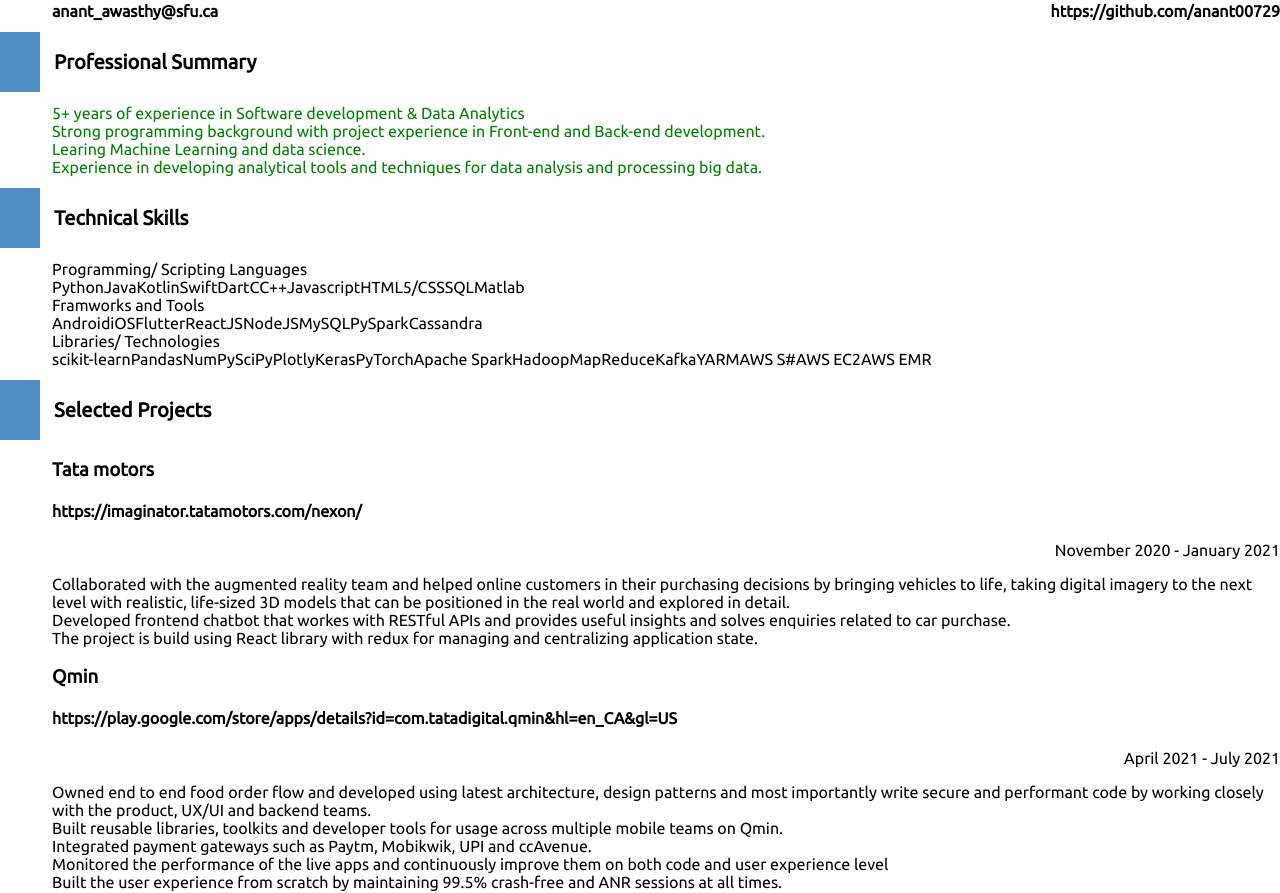
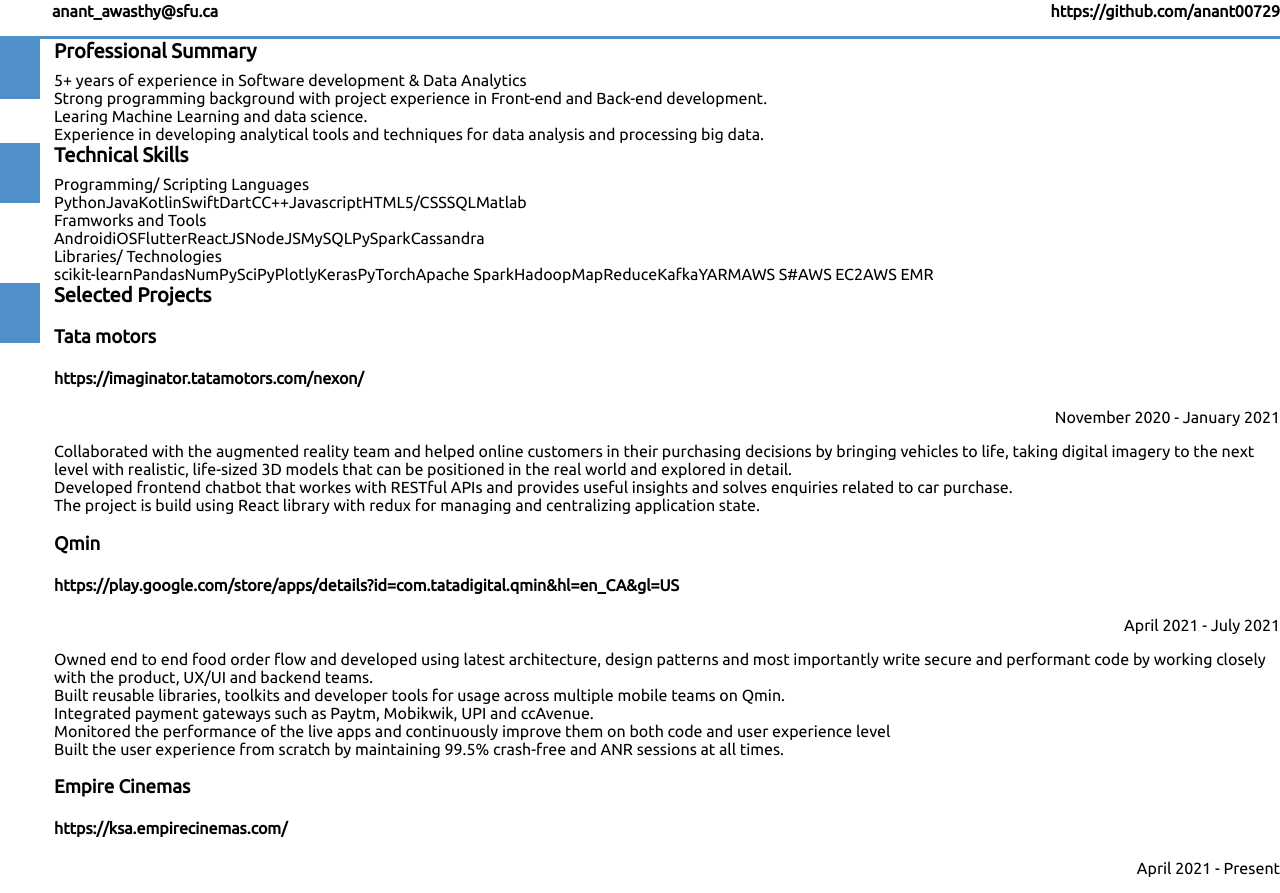
Before and after one commit to anant00729/resume, a React (Create React App) app in the folder client/: page / in a window 1280 px wide. Shown: the part 141-1034 px from the top of the page. Built offline with nearby package versions, Linux system fonts and the light colour scheme; a web font is replaced by a local one.

Commit message:
corrected vertical alignment with side blue box

```diff
--- a/client/src/components/cresume/personal_information/index.js
+++ b/client/src/components/cresume/personal_information/index.js
@@ -7,13 +7,7 @@
 
   return (
     <section>
-      <SectionTitle name={"Professional Summary"} colorBox={primary_color} />
-      <div
-        style={{
-          marginLeft: "52px",
-          color: "green",
-        }}
-      >
+      <div>
         {aboutList.map((about, index) => {
           return <div key={index}>{about} </div>;
         })}
--- /dev/null
+++ b/client/src/components/cresume/section-title-two/index.js
@@ -0,0 +1,44 @@
+import React from "react";
+
+function SectionTitleTwo({ colorBox, children, name }) {
+  return (
+    <div
+      style={{
+        display: "grid",
+        gridTemplateColumns: "40px 1fr",
+      }}
+    >
+      <div
+        style={{
+          backgroundColor: colorBox,
+          height: "60px",
+        }}
+      ></div>
+      <div
+        style={{
+          marginLeft: "14px",
+        }}
+      >
+        <label
+          style={{
+            fontSize: "20px",
+            fontWeight: "600",
+            display: "flex",
+            alignItems: "center",
+          }}
+        >
+          {name}
+        </label>
+        <div
+          style={{
+            marginTop: "8px",
+          }}
+        >
+          {children}
+        </div>
+      </div>
+    </div>
+  );
+}
+
+export default SectionTitleTwo;
--- a/client/src/components/cresume/selected_projects/index.js
+++ b/client/src/components/cresume/selected_projects/index.js
@@ -1,18 +1,12 @@
 import React from "react";
 import resumeData from "../../../cresumeData.json";
-import SectionTitle from "../section_title";
 
 function SelectedProjects() {
-  const { selected_projects = [], primary_color = "" } = resumeData;
+  const { selected_projects = [] } = resumeData;
 
   return (
     <section>
-      <SectionTitle name={"Selected Projects"} colorBox={primary_color} />
-      <div
-        style={{
-          marginLeft: "52px",
-        }}
-      >
+      <div>
         {selected_projects.map(
           (
             {
--- a/client/src/components/cresume/technical_skills/index.js
+++ b/client/src/components/cresume/technical_skills/index.js
@@ -1,17 +1,11 @@
 import React from "react";
 import resumeData from "../../../cresumeData.json";
-import SectionTitle from "../section_title";
 
 function TechnicalSkills() {
   const { technical_skills = [], primary_color = "" } = resumeData;
   return (
     <section>
-      <SectionTitle name={"Technical Skills"} colorBox={primary_color} />
-      <div
-        style={{
-          marginLeft: "52px",
-        }}
-      >
+      <div>
         {technical_skills.map(({ name: t_name = "", type = "" }, index) => {
           return (
             <div key={index}>
--- a/client/src/components/cresume/technical_work_exp/index.js
+++ b/client/src/components/cresume/technical_work_exp/index.js
@@ -1,20 +1,11 @@
 import React from "react";
 import resumeData from "../../../cresumeData.json";
-import SectionTitle from "../section_title";
 
 function TechnicalWorkExperience() {
   const { technical_exp = [], primary_color = "" } = resumeData;
   return (
     <section>
-      <SectionTitle
-        name={"Technical Work Experience"}
-        colorBox={primary_color}
-      />
-      <div
-        style={{
-          marginLeft: "52px",
-        }}
-      >
+      <div>
         {technical_exp.map(
           (
             {
--- a/client/src/pages/cresume/index.js
+++ b/client/src/pages/cresume/index.js
@@ -6,9 +6,10 @@
 import TechnicalSkills from "../../components/cresume/technical_skills";
 import SelectedProjects from "../../components/cresume/selected_projects";
 import TechnicalWorkExperience from "../../components/cresume/technical_work_exp";
+import SectionTitleTwo from "../../components/cresume/section-title-two";
 
 function CResume() {
-  const { name = "", designation = "" } = resumeData;
+  const { name = "", designation = "", primary_color } = resumeData;
 
   return (
     <page size="A4">
@@ -34,10 +35,32 @@
           {designation}
         </div>
         <ProfessionalSummary />
-        <PersonalInformation />
-        <TechnicalSkills />
-        <SelectedProjects />
-        <TechnicalWorkExperience />
+        <div
+          style={{
+            borderTop: `3px solid ${primary_color}`,
+            marginTop: "16px",
+          }}
+        ></div>
+        <SectionTitleTwo
+          colorBox={primary_color}
+          children={<PersonalInformation />}
+          name={"Professional Summary"}
+        />
+        <SectionTitleTwo
+          colorBox={primary_color}
+          children={<TechnicalSkills />}
+          name={"Technical Skills"}
+        />
+        <SectionTitleTwo
+          colorBox={primary_color}
+          children={<SelectedProjects />}
+          name={"Selected Projects"}
+        />
+        <SectionTitleTwo
+          colorBox={primary_color}
+          children={<TechnicalWorkExperience />}
+          name={"Technical Work Experience"}
+        />
       </MainContainer>
     </page>
   );
```
